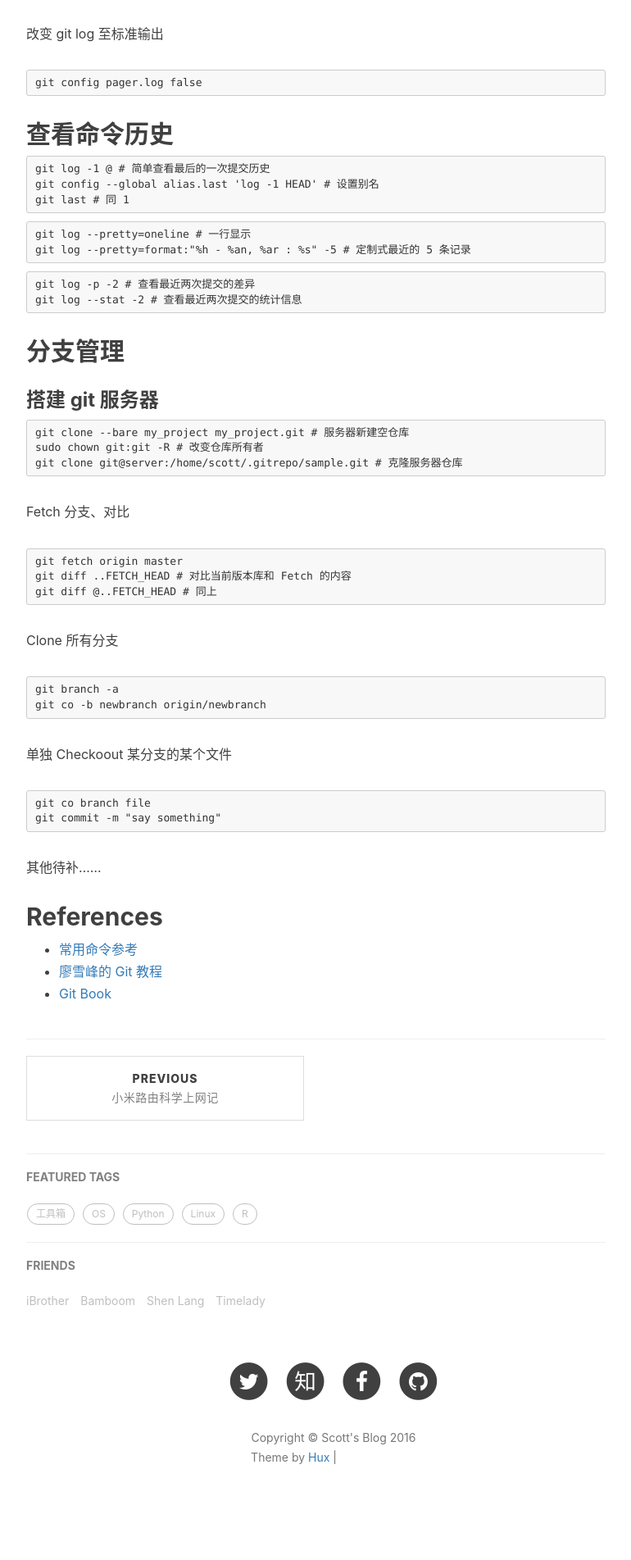
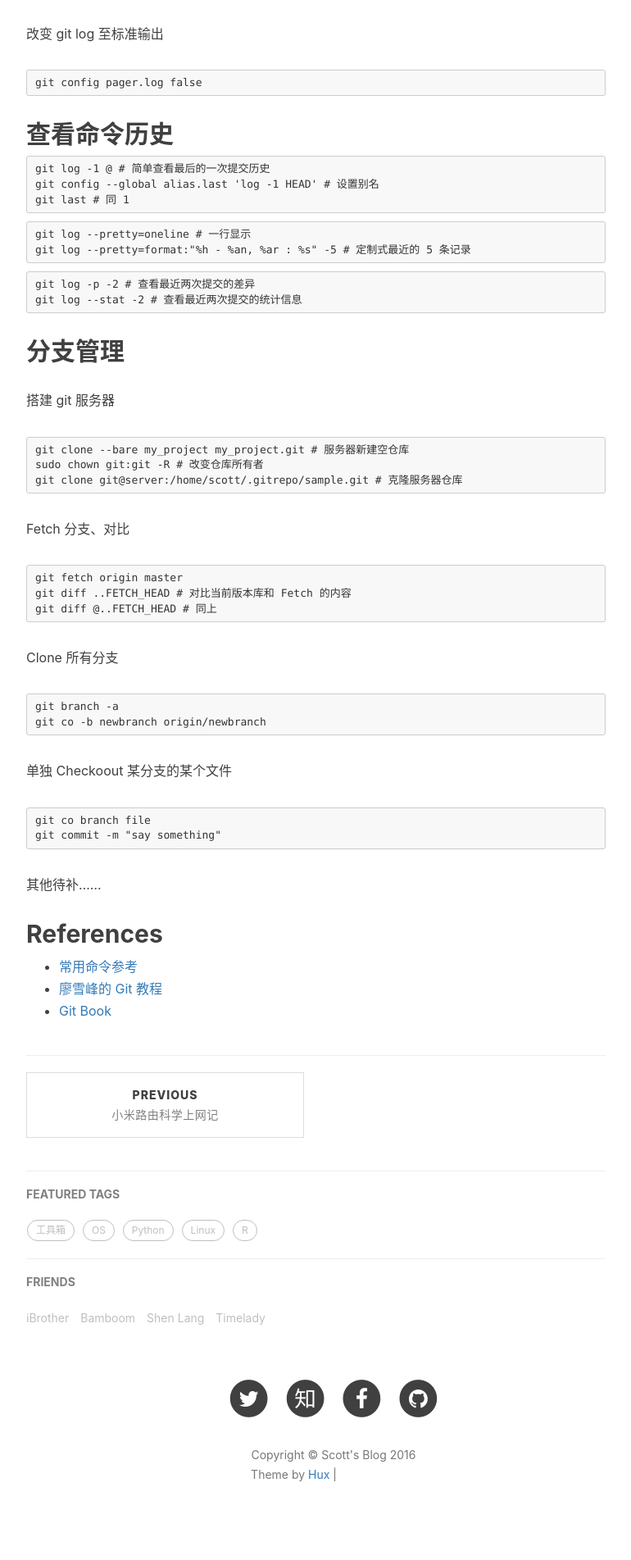
Before and after one commit to scottming/scottming.github.io, a Jekyll site: the page built from _posts/2016-08-06-git_tips.md, in a window 1280 px wide. Shown: the part 2214-4117 px from the top of the page at 82% size, without its empty margins (233-1003 px from the left). Built offline with Jekyll 4.4.1, drawn with Linux system fonts in a browser that asks for light colours; nearby versions of some CDN libraries; comment, search, counter and statistics services are not loaded; before the commit the page ends 4096 px from its top, so only the background shows below that; grey boxes are pictures that could not be loaded.

Commit message:
Update git tips

````diff
--- a/_posts/2016-08-06-git_tips.md
+++ b/_posts/2016-08-06-git_tips.md
@@ -121,7 +121,7 @@ git log --stat -2 # 查看最近两次提交的统计信息
 
 ## 分支管理
 
-### 搭建 git 服务器
+搭建 git 服务器
 
 ```
 git clone --bare my_project my_project.git # 服务器新建空仓库
````
